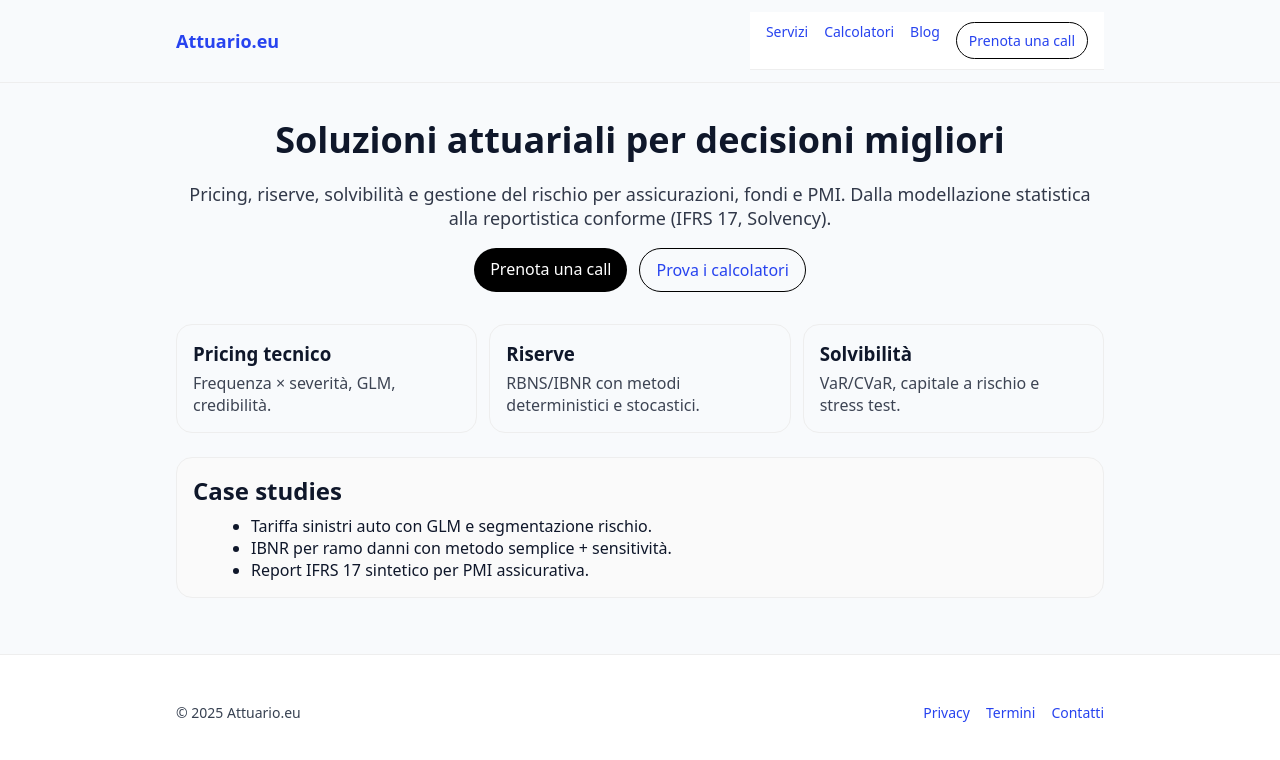
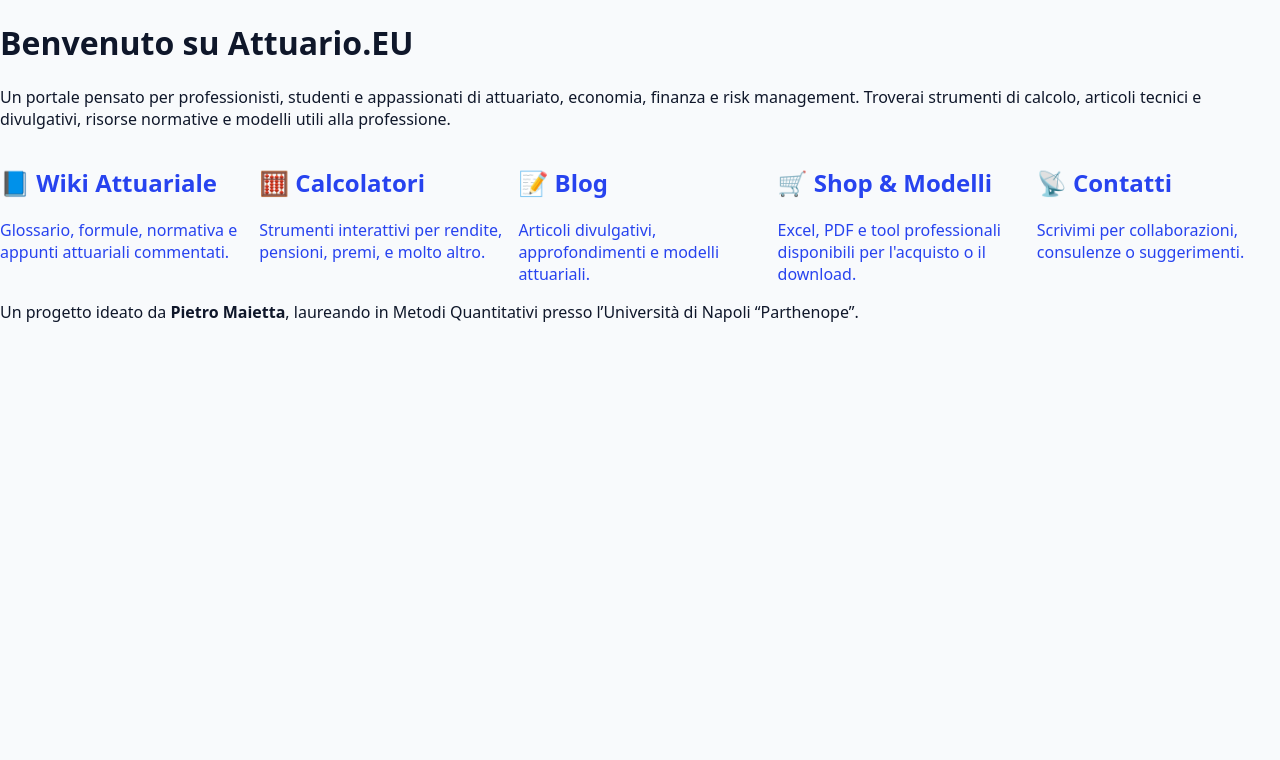
Before and after one commit to pietroscik/attuario-eu, a Next.js app: page / in a window 1280 px wide. Shown: the top 760 px of the page. Built offline with nearby package versions, Linux system fonts and the light colour scheme.

Commit message:
Update index.js

```diff
--- a/pages/index.js
+++ b/pages/index.js
@@ -1,41 +1,42 @@
-import Link from "next/link";
-import Nav from "../components/Nav";
-import Footer from "../components/Footer";
+// pages/index.js
+import Head from "next/head";
 
-export default function Home(){
-  return (<>
-    <Nav/>
-    <main style={{maxWidth:960, margin:"0 auto", padding:"32px 16px"}}>
-      <section style={{textAlign:"center", marginBottom:32}}>
-        <h1 style={{fontSize:36, fontWeight:700, margin:"0 0 12px"}}>Soluzioni attuariali per decisioni migliori</h1>
-        <p style={{fontSize:18, opacity:.85}}>
-          Pricing, riserve, solvibilità e gestione del rischio per assicurazioni, fondi e PMI.
-          Dalla modellazione statistica alla reportistica conforme (IFRS 17, Solvency).
+export default function Home() {
+  return (
+    <>
+      <Head>
+        <title>Attuario.EU – Portale attuariale</title>
+        <meta name="description" content="Calcolatori, articoli e risorse per attuari e consulenti finanziari. Un progetto divulgativo di Pietro Maietta." />
+      </Head>
+
+      <main className="px-4 py-10 max-w-4xl mx-auto">
+        <h1 className="text-4xl font-bold mb-4">Benvenuto su Attuario.EU</h1>
+        <p className="mb-6 text-lg text-gray-700">
+          Un portale pensato per professionisti, studenti e appassionati di attuariato, economia, finanza e risk management.
+          Troverai strumenti di calcolo, articoli tecnici e divulgativi, risorse normative e modelli utili alla professione.
         </p>
-        <div style={{display:"flex", gap:12, justifyContent:"center", marginTop:16}}>
-          <Link href="/contatti" style={{padding:"10px 16px", background:"#000", color:"#fff", borderRadius:999}}>Prenota una call</Link>
-          <Link href="/calcolatori" style={{padding:"10px 16px", border:"1px solid #000", borderRadius:999}}>Prova i calcolatori</Link>
+
+        <div className="grid grid-cols-1 md:grid-cols-2 gap-6">
+          <SectionCard title="📘 Wiki Attuariale" href="/wiki" desc="Glossario, formule, normativa e appunti attuariali commentati." />
+          <SectionCard title="🧮 Calcolatori" href="/calcolatori" desc="Strumenti interattivi per rendite, pensioni, premi, e molto altro." />
+          <SectionCard title="📝 Blog" href="/blog" desc="Articoli divulgativi, approfondimenti e modelli attuariali." />
+          <SectionCard title="🛒 Shop & Modelli" href="/shop" desc="Excel, PDF e tool professionali disponibili per l'acquisto o il download." />
+          <SectionCard title="📡 Contatti" href="/contatti" desc="Scrivimi per collaborazioni, consulenze o suggerimenti." />
         </div>
-      </section>
-      <section style={{display:"grid", gap:12, gridTemplateColumns:"repeat(auto-fit,minmax(220px,1fr))"}}>
-        {[["Pricing tecnico","Frequenza × severità, GLM, credibilità."],
-          ["Riserve","RBNS/IBNR con metodi deterministici e stocastici."],
-          ["Solvibilità","VaR/CVaR, capitale a rischio e stress test."]]
-          .map(([t,d],i)=>(
-            <div key={i} style={{border:"1px solid #eee", borderRadius:16, padding:16}}>
-              <h3 style={{margin:"0 0 6px"}}>{t}</h3><p style={{margin:0, opacity:.8}}>{d}</p>
-            </div>
-        ))}
-      </section>
-      <section style={{marginTop:24, border:"1px solid #eee", background:"#fafafa", borderRadius:16, padding:16}}>
-        <h2 style={{margin:"0 0 8px"}}>Case studies</h2>
-        <ul style={{margin:"0 0 0 18px"}}>
-          <li>Tariffa sinistri auto con GLM e segmentazione rischio.</li>
-          <li>IBNR per ramo danni con metodo semplice + sensitività.</li>
-          <li>Report IFRS 17 sintetico per PMI assicurativa.</li>
-        </ul>
-      </section>
-    </main>
-    <Footer/>
-  </>);
+
+        <div className="mt-10 text-sm text-gray-500">
+          Un progetto ideato da <strong>Pietro Maietta</strong>, laureando in Metodi Quantitativi presso l’Università di Napoli “Parthenope”.
+        </div>
+      </main>
+    </>
+  );
 }
+
+function SectionCard({ title, href, desc }) {
+  return (
+    <a href={href} className="border p-4 rounded-xl hover:shadow-lg transition bg-white">
+      <h2 className="text-xl font-semibold mb-1">{title}</h2>
+      <p className="text-gray-600">{desc}</p>
+    </a>
+  );
+}
```
